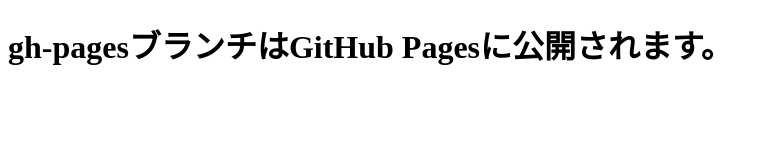
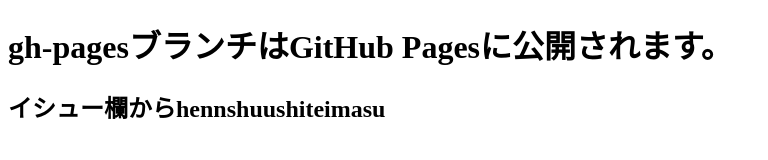
Before and after one commit to asaka0408/assessment, a plain HTML site: page index.html in a window 1280 px wide. Shown: the whole page, without its empty margins (0-768 px from the left). Drawn offline with Linux system fonts and the light colour scheme.

Commit message:
Update index.html

```diff
--- a/index.html
+++ b/index.html
@@ -6,5 +6,6 @@
   </head>
   <body>
     <h1>gh-pagesブランチはGitHub Pagesに公開されます。</h1>
+    <h2>イシュー欄からhennshuushiteimasu</h2>
   </body>
 </html>
```
